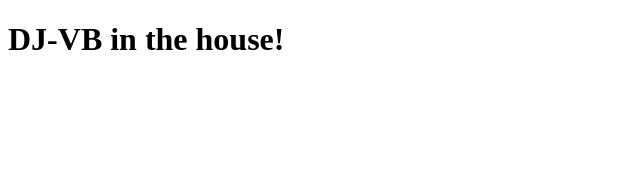
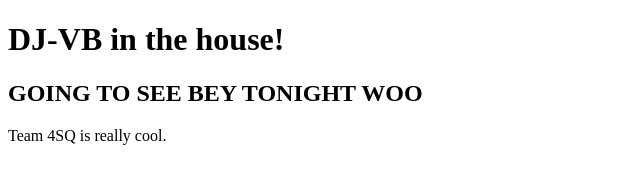
Before and after one commit to 4squareYAA/lets-get-a-drink, a plain HTML site: page index.html in a window 1280 px wide. Shown: the whole page, without its empty margins (0-640 px from the left). Drawn offline with Linux system fonts and the light colour scheme.

Commit message:
Here's more

```diff
--- a/index.html
+++ b/index.html
@@ -6,5 +6,7 @@
 </head>
 <body>
 	<h1>DJ-VB in the house!</h1>
+	<h2>GOING TO SEE BEY TONIGHT WOO</h2>
+	<p>Team 4SQ is really cool.</p>
 </body>
 </html>
```
